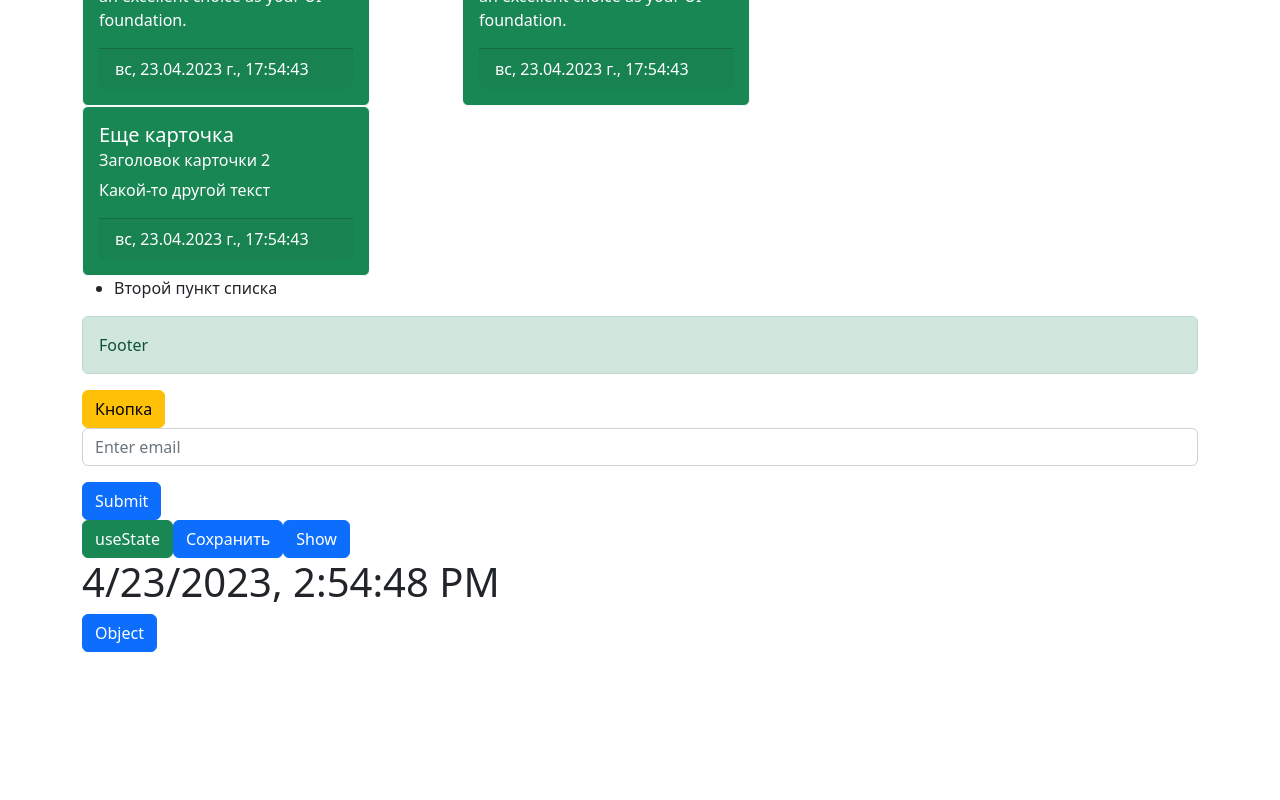
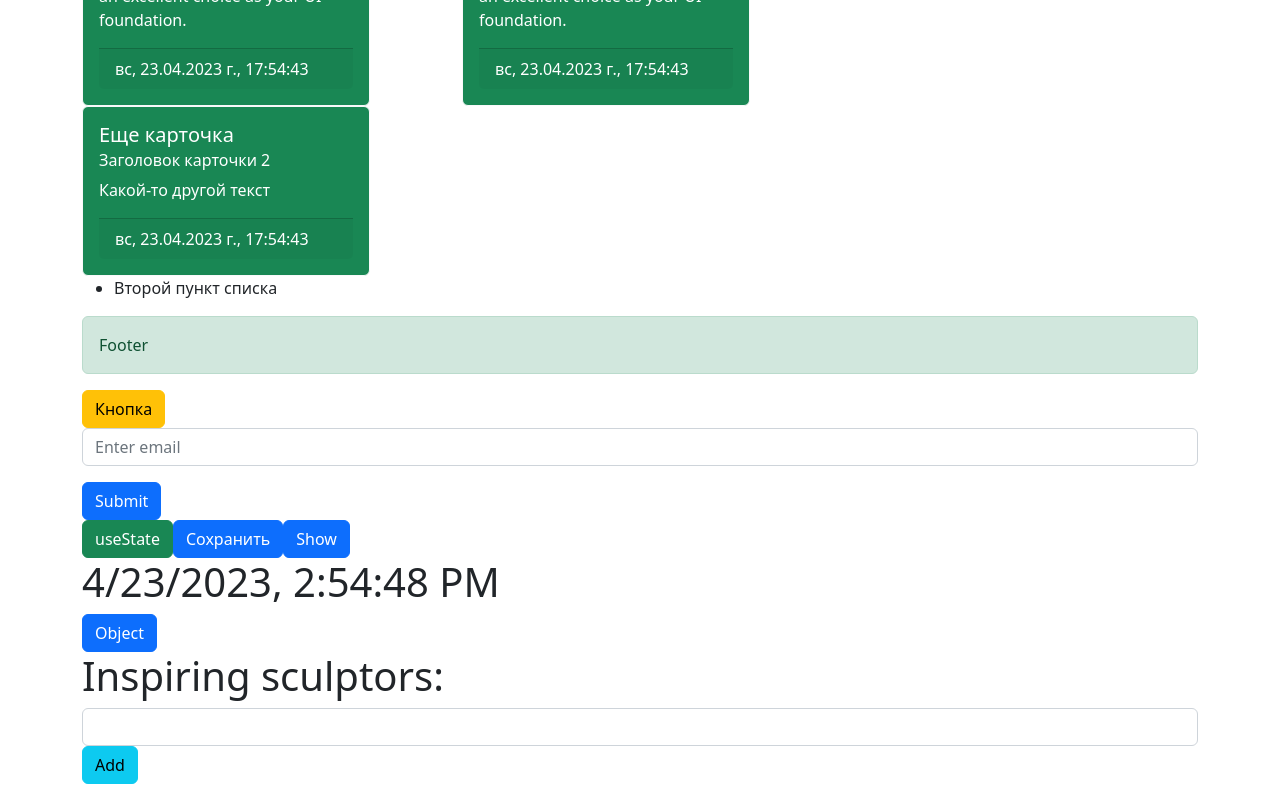
Before and after one commit to LexusAlex/react-start, a React (Create React App) app: page / in a window 1280 px wide. Shown: the part 342-1142 px from the top of the page. Before the commit the page ends 994 px from the top, so only its background shows below. Built offline with nearby package versions, Linux system fonts and the light colour scheme.

Commit message:
use state array

```diff
--- a/src/components/Application/Apllication.jsx
+++ b/src/components/Application/Apllication.jsx
@@ -9,6 +9,7 @@ import TestButton from "../TestButton";
 import Form from "react-bootstrap/Form";
 import FormTest from "../FormTest";
 import UseState from "../Hooks/UseState/UseState";
+import UseStateArray from "../Hooks/UseState/UseStateArray";
 
 function Application() {
   return (
@@ -26,6 +27,7 @@ function Application() {
         </div>
         <FormTest></FormTest>
         <UseState></UseState>
+        <UseStateArray></UseStateArray>
       </Container>
     </>
   );
--- /dev/null
+++ b/src/components/Hooks/UseState/UseStateArray.jsx
@@ -0,0 +1,28 @@
+import {useState} from "react";
+
+export default function UseStateArray() {
+
+  let [next, setNext] = useState(0);
+  const [name, setName] = useState('');
+  const [artists, setArtists] = useState([]);
+
+  return (
+    <>
+      <h1>Inspiring sculptors:</h1>
+      <input className={'form-control'} value={name} onChange={(e) => setName(e.target.value)} />
+      <button
+        className={'btn btn-info'}
+        onClick={() => {
+          setArtists([...artists, { id: next++, name: name }]);
+        }}
+      >
+        Add
+      </button>
+      <ul>
+        {artists.map((artist) => (
+          <li key={artist.id}>{artist.name}</li>
+        ))}
+      </ul>
+    </>
+  );
+}
```
Also changed, not shown: txt.txt.
